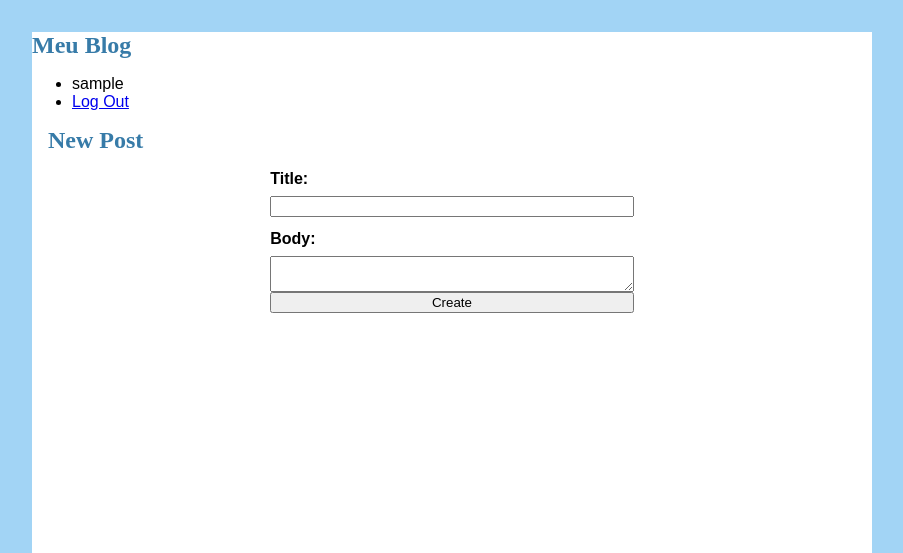
After one commit to rodten23/Projeto_PythonAplicacaoWeb, a Flask app: page /create in a window 1280 px wide. The commit adds this page. Shown: the top 553 px of the page, without its empty margins (188-1091 px from the left). Run offline with Flask 2, Linux system fonts and the light colour scheme; the visitor is signed in with stand-in values (Sample User, id 1); data comes from the database, SQL or seed files in the repository.

Commit message:
Adição de rota e página /create e configuração da página /login

```diff
--- a/app.py
+++ b/app.py
@@ -8,7 +8,7 @@ from datetime import datetime
 from flask_sqlalchemy import SQLAlchemy
 from sqlalchemy.exc import IntegrityError
 from werkzeug.security import check_password_hash, generate_password_hash
-from flask_login import LoginManager, UserMixin, current_user, logout_user, login_user
+from flask_login import LoginManager, UserMixin, current_user, logout_user, login_user, login_required
 
 app = Flask("Ola")
 app.config["SQLALCHEMY_DATABASE_URI"] = "sqlite:///app.db"
@@ -93,3 +93,19 @@ def login():
 def logout():
     logout_user()
     return redirect(url_for('index'))
+
+@app.route('/create', methods=['GET','POST'])
+@login_required
+def create():
+    if request.method == 'POST':
+        title = request.form['title']
+        body = request.form['body']
+        try:
+            post = Post(title=title, body=body, author=current_user)
+            db.session.add(post)
+            db.session.commit()
+            return redirect(url_for('index'))
+        except IndentationError:
+            flash('Error on create Post! Try again later...')
+
+    return render_template('create.html')
--- a/templates/base.html
+++ b/templates/base.html
@@ -6,11 +6,30 @@
     </head>
 
     <body>
-        <h1> Meu Blog </h1>
+
         <nav>
+            <h1> Meu Blog </h1>
+            <ul>
+                {% if current_user.is_authenticated %}
+                    <li><span> {{ current_user.username }}</span></li>
+                    <li><a href="{{ url_for('logout') }}"> Log Out </a></li>
+                {% else %}
+                    <li><a href="{{ url_for('register') }}"> Register </a></li>
+                    <li><a href="{{ url_for('login') }}"> Log In </a></li>
+                {% endif %}
+            </ul>
+        </nav>
 
-        </nav>
         <section class="content">
+            <header>
+                {% block header %}
+                {% endblock %}
+            </header>
+
+            {% for message in get_flashed_messages() %}
+                <div class="flash"> {{ message }} </div>
+            {% endfor %}
+
             {% block content %}
             {% endblock %}
         </section>
--- /dev/null
+++ b/templates/create.html
@@ -0,0 +1,20 @@
+{% extends "base.html" %}
+
+{% block title %} NEW POST {% endblock %}
+
+{% block header %}
+    <h1> New Post </h1>
+{% endblock %}
+
+{% block content %}
+    <form method="POST">
+        <label for="title"> Title: </label>
+        <input id="title" name="title" required value="{{ request.form['title'] }}">
+
+        <label for="body"> Body: </label>
+        <textarea id="body" name="body"> {{ request.form['body'] }} </textarea>
+
+        <input type="submit" value="Create">
+    </form>
+
+{% endblock %}
```
Also changed, not shown: templates/login.html (+8 -0 lines), templates/register.html (line endings or trailing spaces).
